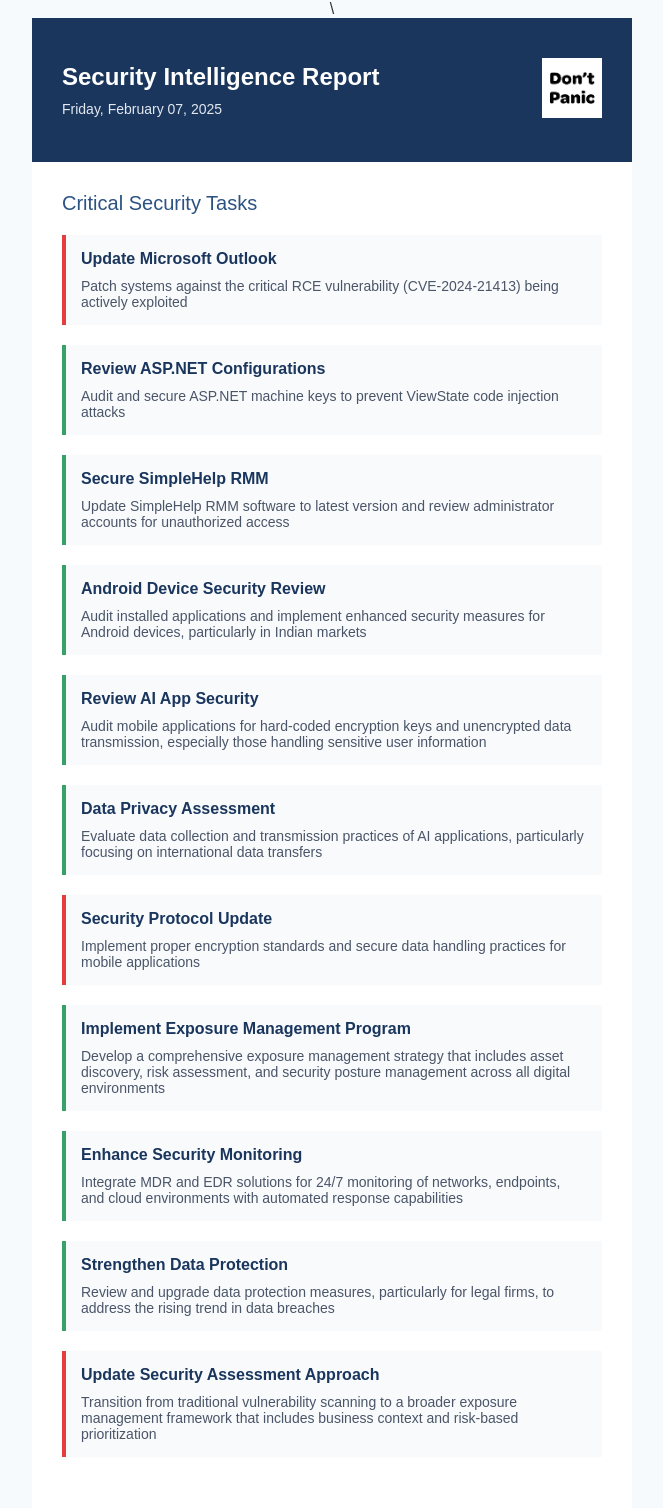
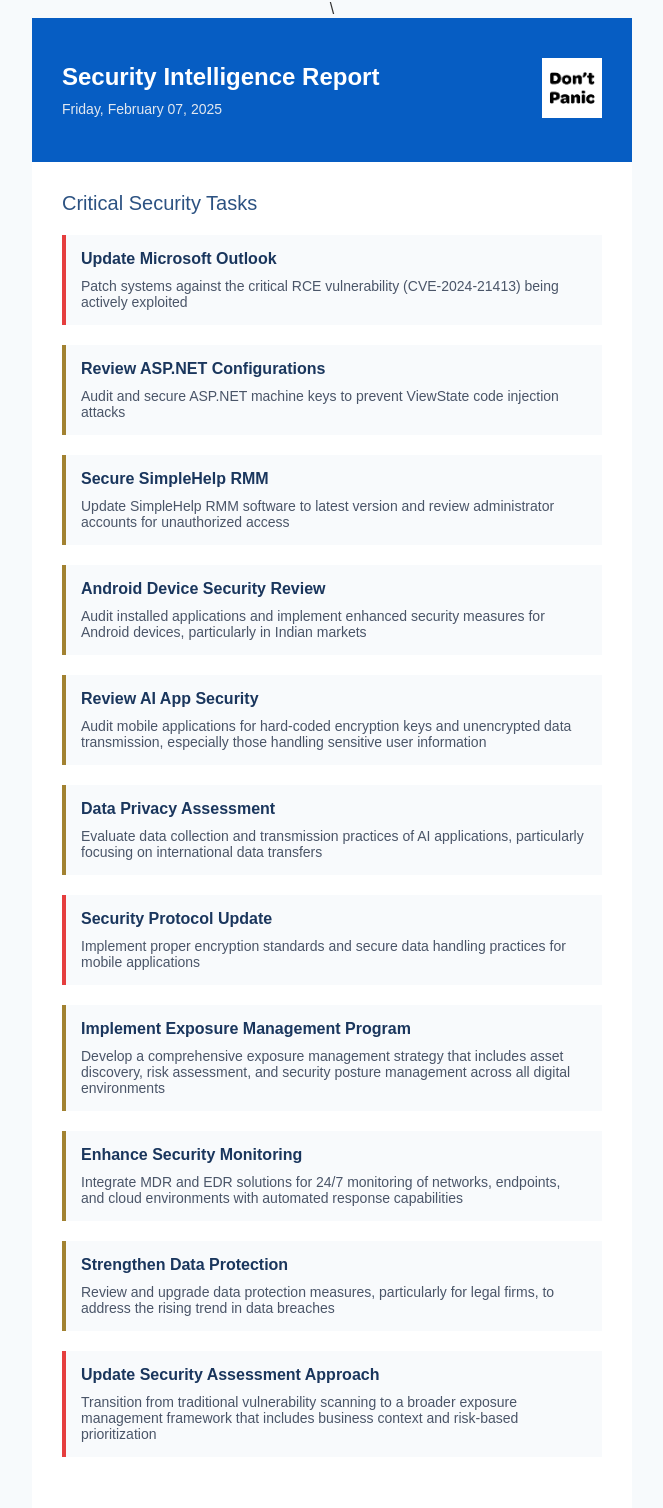
Before and after one commit to ISO-Serious/serious-threat-intelligence, a Flask app: page /email2 in a window 1280 px wide. Shown: the top 1508 px of the page, without its empty margins (308-971 px from the left). Run offline with Flask 3, Linux system fonts and the light colour scheme; data comes from the database, SQL or seed files in the repository.

Commit message:
Fixed colours

```diff
--- a/app/templates/email2/email.html
+++ b/app/templates/email2/email.html
@@ -3,7 +3,7 @@
 <head>
 <meta http-equiv="Content-Type" content="text/html; charset=utf-8">
 <meta name="viewport" content="width=device-width, initial-scale=1.0">
-<title>Security Intelligence Report</title>
+<title>Serious Intelligence</title>
 <style type="text/css">
 /* Base styles for email clients */
 body { margin: 0; padding: 0; min-width: 100%; background-color: #f7fafc; -webkit-text-size-adjust: 100%; -ms-text-size-adjust: 100%; }
@@ -11,14 +11,14 @@
 td { padding: 0; }
 img { border: 0; }
 .content { width: 600px; max-width: 100%; }
-.header { padding: 40px 30px; background: #1a365d; }
+.header { padding: 40px 30px; background: #065dc3; }
 .header-content { }
 .logo { width: 60px; height: 60px; }
 .title { font-size: 24px; color: #ffffff; font-weight: bold; }
 .date { font-size: 14px; color: #e2e8f0; margin-top: 10px; }
 .task-section { padding: 30px; background: #ffffff; }
 .task-title { font-size: 20px; color: #2c5282; margin-bottom: 20px; }
-.task { margin-bottom: 20px; padding: 15px; border-left: 4px solid #38a169; background: #f8fafc; }
+.task { margin-bottom: 20px; padding: 15px; border-left: 4px solid #a28231; background: #f8fafc; }
 .task.urgent { border-left-color: #e53e3e; }
 .task-header { margin-bottom: 10px; }
 .task-name { font-weight: bold; color: #1a365d; }
```
